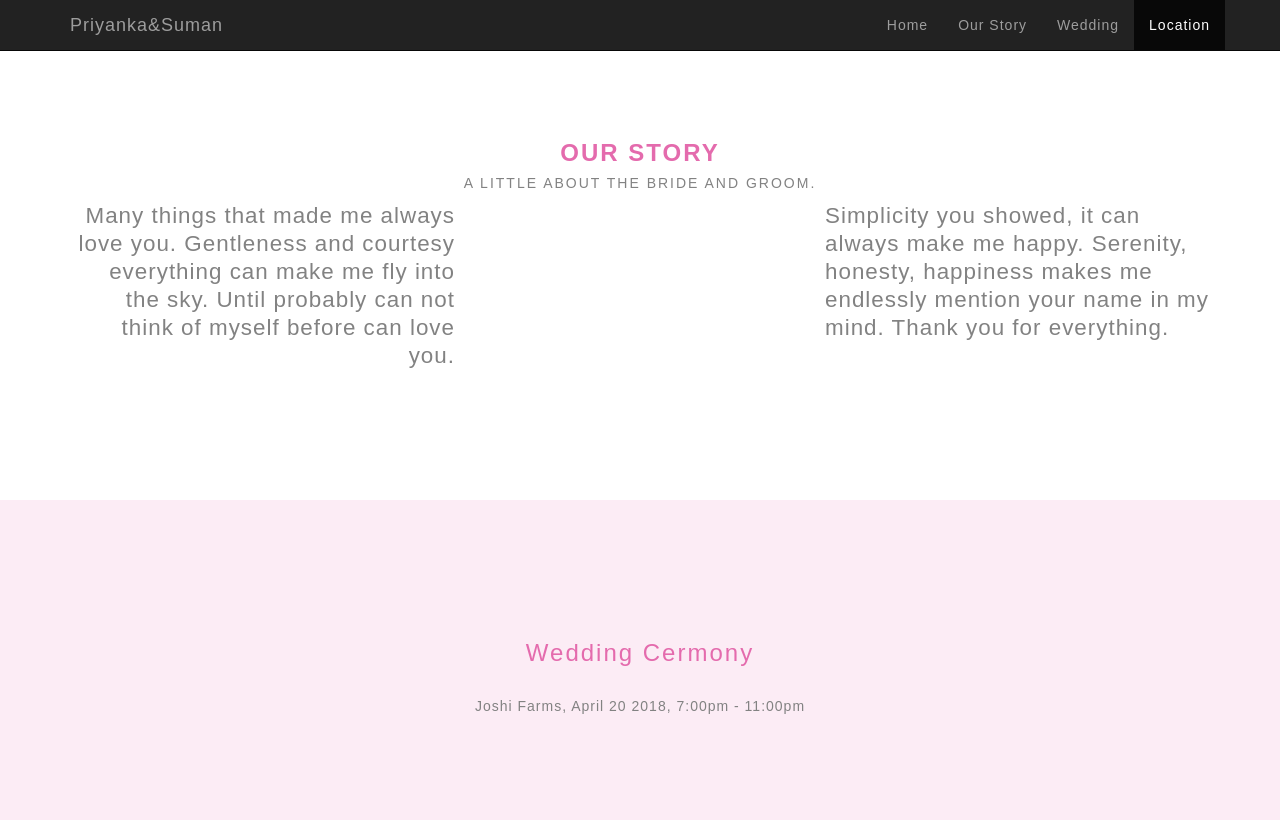
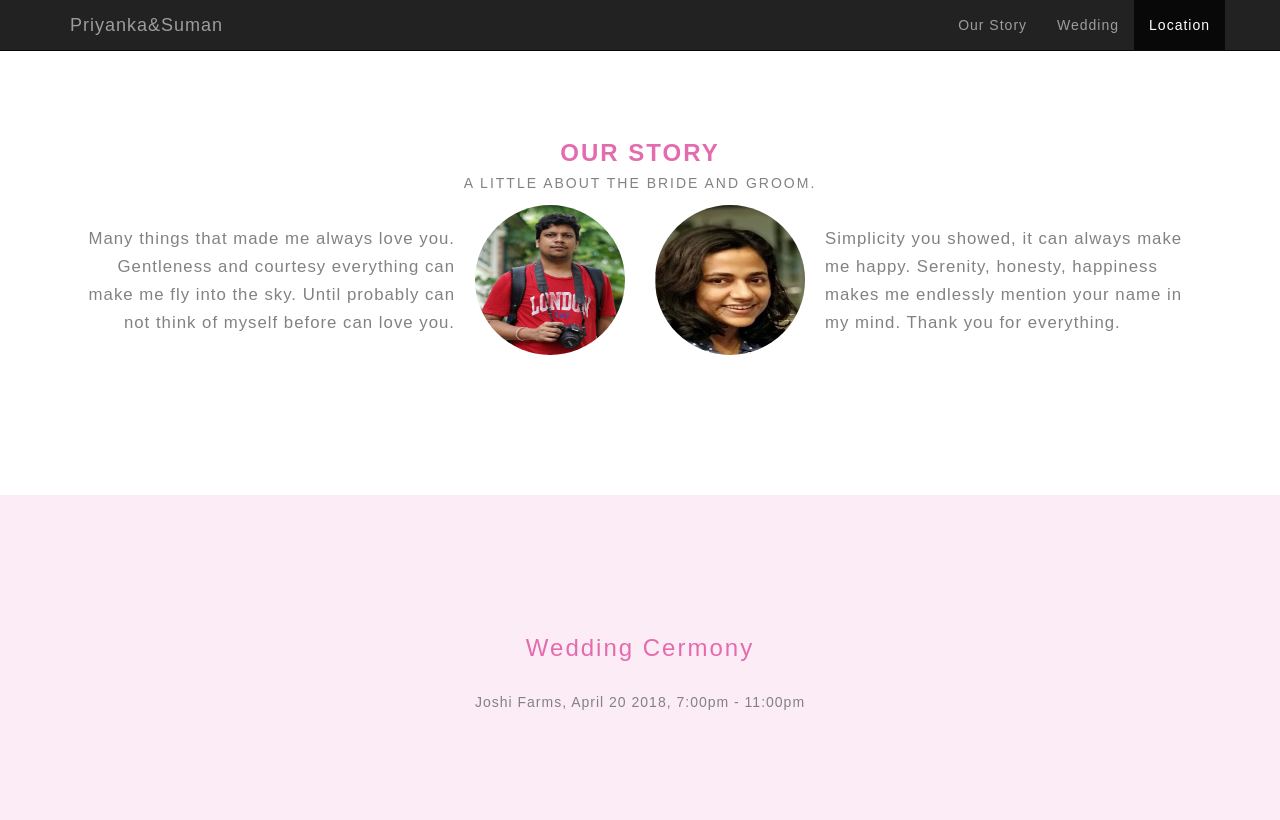
Before and after one commit to 2states/2states.github.io, a plain HTML site: page index.html in a window 1280 px wide. Shown: the top 820 px of the page. Drawn offline with nearby package versions, Linux system fonts and the light colour scheme.

Commit message:
adding images

```diff
--- a/index.html
+++ b/index.html
@@ -49,7 +49,7 @@ body {
     }
 
     .story-01 p {
-        font-size: 1.6em;
+        font-size: 1.2em;
         line-height: 28px;
     }
 
@@ -99,6 +99,15 @@ body {
         color: #e46bad;
         letter-spacing: 2px;
     }
+
+    .rounded-circle {
+        border-radius: 50%;
+    }
+
+    img {
+        vertical-align: middle;
+        border-style: none;
+    }
     /*  .navbar-toggler {
         display: none;
     }
@@ -123,7 +132,7 @@ body {
             <a class="navbar-brand" href="#">Priyanka&Suman</a>
             <div class="collapse navbar-collapse" id="navbar">
                 <ul class="nav navbar-nav navbar-right ml-auto">
-                    <li><a href="#home">Home</a></li>
+                    <!-- <li><a href="#home">Home</a></li> -->
                     <li><a href="#story">Our Story</a></li>
                     <li><a href="#wedding">Wedding</a></li>
                     <li><a href="#location">Location</a></li>
@@ -132,21 +141,20 @@ body {
         </div>
     </nav>
     <section id="home">
-
     </section>
     <section id="story" class="story-01">
         <div class="container">
             <div class="row">
-                <div class="col-md-12 title" data-sr-id="4" style="; visibility: visible;  -webkit-transform: translateY(0) scale(1); opacity: 1;transform: translateY(0) scale(1); opacity: 1;-webkit-transition: -webkit-transform 1.5s cubic-bezier(0.6, 0.2, 0.1, 1) 0s, opacity 1.5s cubic-bezier(0.6, 0.2, 0.1, 1) 0s; transition: transform 1.5s cubic-bezier(0.6, 0.2, 0.1, 1) 0s, opacity 1.5s cubic-bezier(0.6, 0.2, 0.1, 1) 0s; ">
+                <div class="col-md-12 title" data-sr-id="4" style="; visibility: visible;  -webkit-transform: translateY(0) scale(1); opacity: 1;transform: translateY(0) scale(1); opacity: 1;-webkit-transition: -webkit-transform 1.5s cubic-bezier(0.6, 0.2, 0.1, 1) 0s, opacity 1.5s cubic-bezier(0.6, 0.2, 0.1, 1) 0s; transition: transform 1.5s cubic-bezier(0.6, 0.2, 0.1, 1) 0s, opacity 1.5s cubic-bezier(0.6, 0.2, 0.1, 1) 0s; padding-bottom: 2%">
                     <h3>Our Story</h3>
                     <h5>A LITTLE ABOUT THE BRIDE AND GROOM.</h5>
                 </div>
                 <div class="col-sm-6 left">
-                    <img src="assets/img/people1.jpg" alt="" class="rounded-circle">
+                    <img src="images/suman.jpg" alt="" class="img-circle" width="200" height="150">
                     <p>Many things that made me always love you. Gentleness and courtesy everything can make me fly into the sky. Until probably can not think of myself before can love you. </p>
                 </div>
                 <div class="col-sm-6 right">
-                    <img src="assets/img/people2.jpg" alt="" class="rounded-circle">
+                    <img src="images/priyanka.png" alt="" class="img-circle" width="200" height="150">
                     <p>Simplicity you showed, it can always make me happy. Serenity, honesty, happiness makes me endlessly mention your name in my mind. Thank you for everything. </p>
                 </div>
             </div>
```
Also changed, not shown: images/priyanka.png (added), images/suman.jpg (added).
